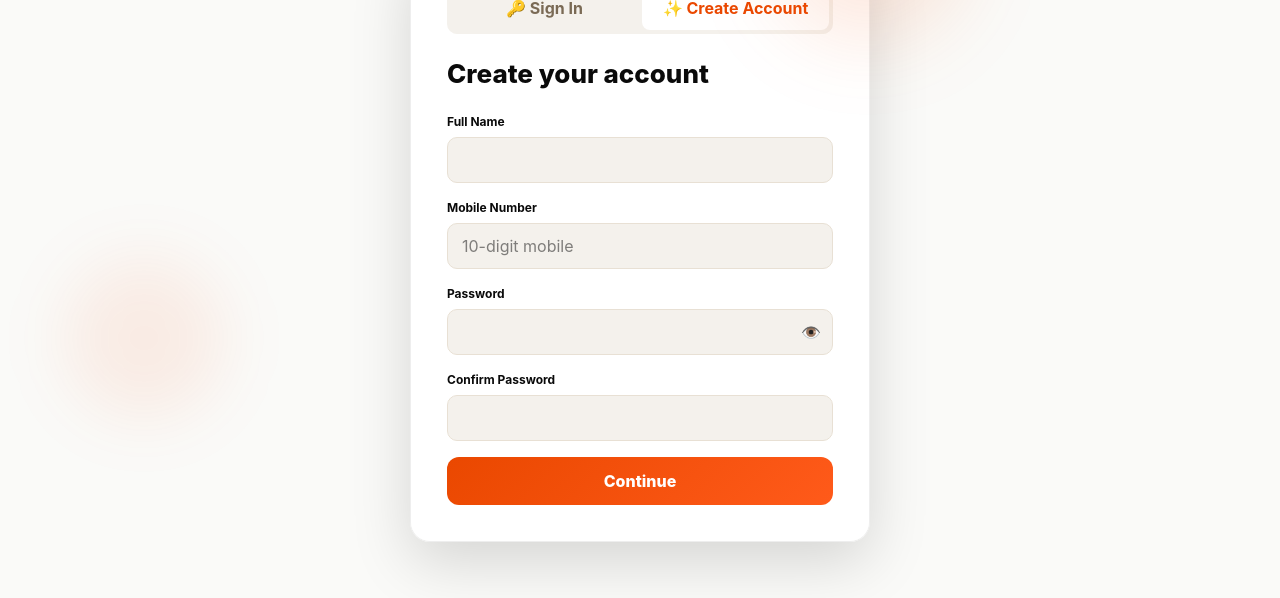
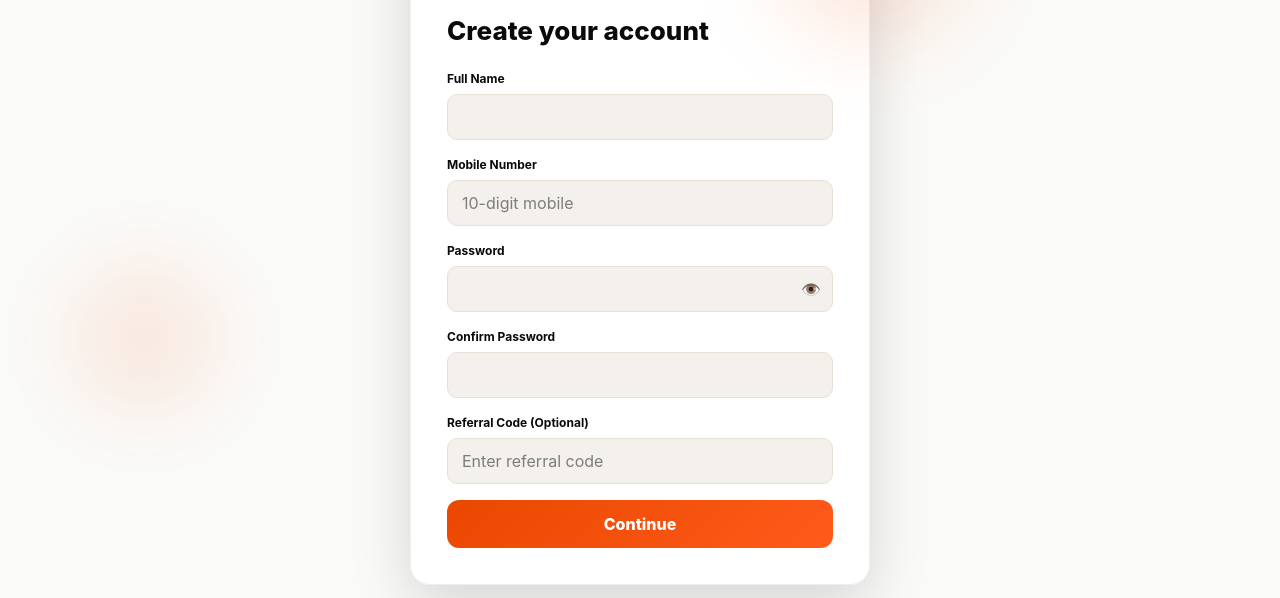
Before and after one commit to VIJAY7488/king11prov1, a React (Vite) app in the folder frontend/: page /signup in a window 1280 px wide. Shown: the part 222-820 px from the top of the page. Built offline with nearby package versions, Linux system fonts and the light colour scheme; no server answers.

Commit message:
feat: added optional referral code in registration UI

```diff
--- a/frontend/src/pages/AuthPage.tsx
+++ b/frontend/src/pages/AuthPage.tsx
@@ -12,6 +12,7 @@ interface FormState {
   mobileNumber: string;
   password: string;
   confirmPassword: string;
+  referralCode: string;
   agree: boolean;
 }
 
@@ -57,7 +58,7 @@ export function AuthPage({ initialMode = "login" }: { initialMode?: AuthMode; on
   const [mode, setMode]         = useState<AuthMode>(initialMode);
   const [loading, setLoading]   = useState(false);
   const [showPass, setShowPass] = useState(false);
-  const [form, setForm]         = useState<FormState>({ name: "", mobileNumber: "", password: "", confirmPassword: "", agree: false });
+  const [form, setForm]         = useState<FormState>({ name: "", mobileNumber: "", password: "", confirmPassword: "", referralCode: "", agree: false });
   const [errors, setErrors]     = useState<Partial<Record<keyof FormState, string>>>({});
 
   // If already logged in, go home
@@ -71,6 +72,9 @@ export function AuthPage({ initialMode = "login" }: { initialMode?: AuthMode; on
     if (mode === "signup") {
       if (!form.name.trim())             errs.name = "Name is required";
       if (form.password !== form.confirmPassword) errs.confirmPassword = "Passwords do not match";
+      if (form.referralCode.trim() && !/^[a-zA-Z0-9]{6,20}$/.test(form.referralCode.trim())) {
+        errs.referralCode = "Referral code must be 6-20 letters/numbers";
+      }
     }
     if (!form.mobileNumber.trim() || !/^\d{10}$/.test(form.mobileNumber))
       errs.mobileNumber = "10-digit mobile required";
@@ -87,7 +91,12 @@ export function AuthPage({ initialMode = "login" }: { initialMode?: AuthMode; on
         await login(form.mobileNumber, form.password);
         trackEvent("login", { method: "mobile_password" });
       } else {
-        await register({ name: form.name, mobileNumber: form.mobileNumber, password: form.password });
+        await register({
+          name: form.name,
+          mobileNumber: form.mobileNumber,
+          password: form.password,
+          referralCode: form.referralCode.trim() ? form.referralCode.trim().toUpperCase() : undefined,
+        });
         trackEvent("sign_up", { method: "mobile_password" });
       }
       navigate("/", { replace: true });
@@ -102,7 +111,7 @@ export function AuthPage({ initialMode = "login" }: { initialMode?: AuthMode; on
   function switchMode(m: AuthMode) {
     setMode(m);
     setErrors({});
-    setForm({ name: "", mobileNumber: "", password: "", confirmPassword: "", agree: false });
+    setForm({ name: "", mobileNumber: "", password: "", confirmPassword: "", referralCode: "", agree: false });
   }
 
   return (
@@ -141,6 +150,15 @@ export function AuthPage({ initialMode = "login" }: { initialMode?: AuthMode; on
               suffix={<span onClick={() => setShowPass(!showPass)}>{showPass ? "🙈" : "👁️"}</span>} />
 
             {mode === "signup" && <Field label="Confirm Password" type="password" value={form.confirmPassword} onChange={(v) => updateField("confirmPassword", v)} error={errors.confirmPassword} />}
+            {mode === "signup" && (
+              <Field
+                label="Referral Code (Optional)"
+                value={form.referralCode}
+                placeholder="Enter referral code"
+                onChange={(v) => updateField("referralCode", v.replace(/[^a-zA-Z0-9]/g, "").slice(0, 20).toUpperCase())}
+                error={errors.referralCode}
+              />
+            )}
 
             <button onClick={handleSubmit} disabled={loading}
               style={{ width: "100%", height: 48, borderRadius: 12, border: "none", background: loading ? "#FFDDCC" : "linear-gradient(135deg,#EA4800,#FF5A1A)", color: "#fff", fontWeight: 800, cursor: loading ? "not-allowed" : "pointer" }}>
```
Also changed, not shown: 1 other file (tests, documents, lock files or other folders).
